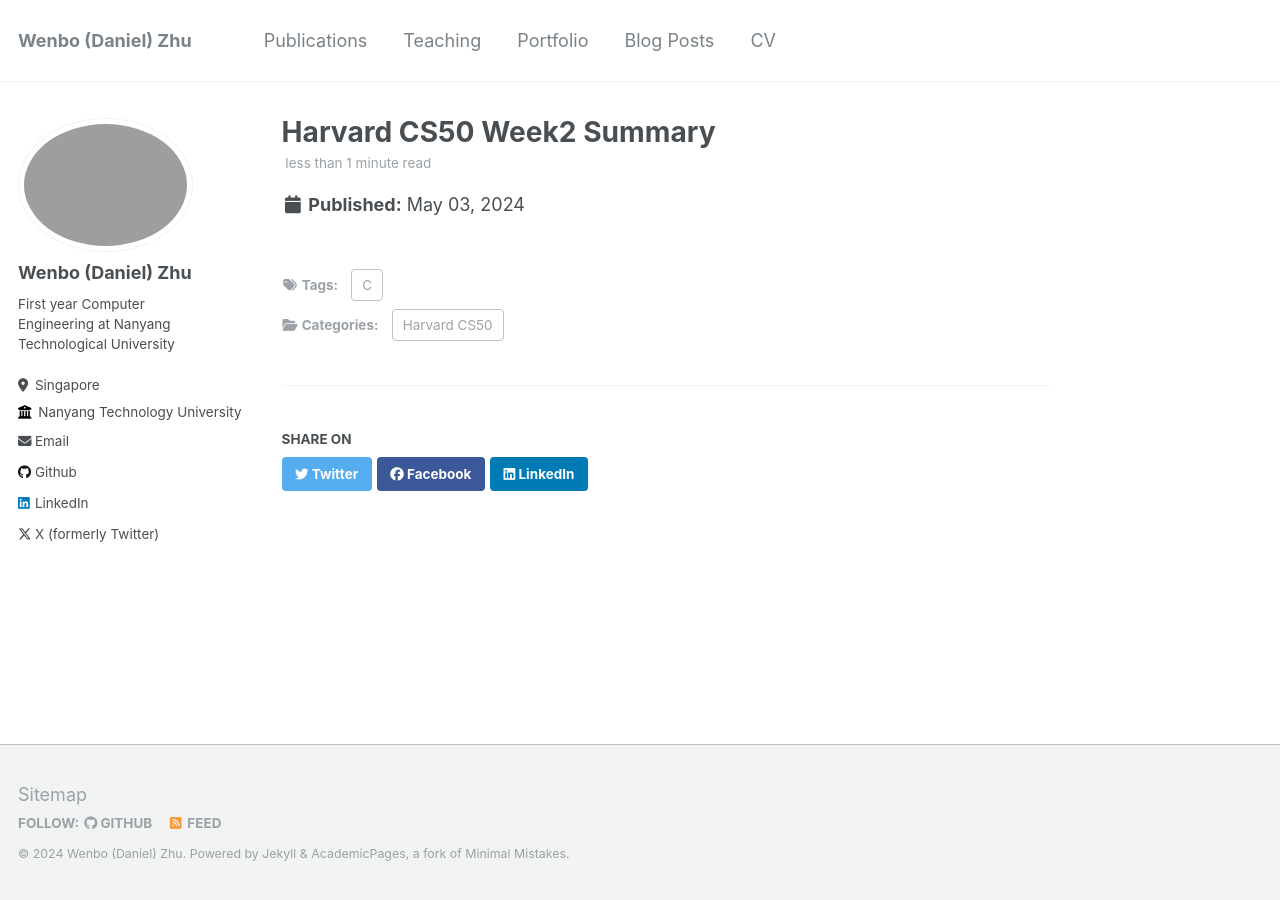
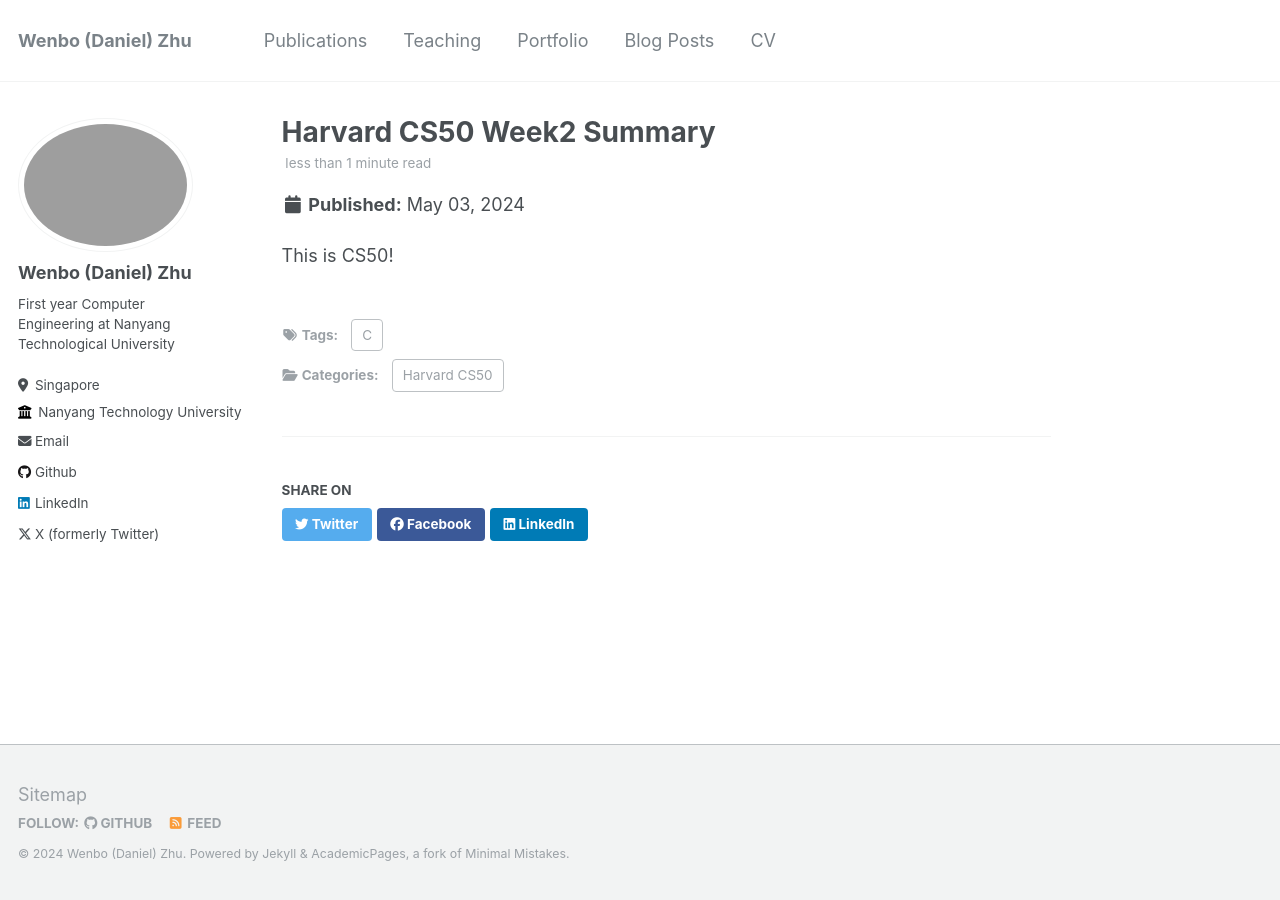
Before and after one commit to mendax1234/mendax1234.github.io, a Jekyll site: the page built from _posts/2024-05-03-Harvard-CS50-Week2.md, in a window 1280 px wide. Built offline with Jekyll 4.4.1, drawn with Linux system fonts in a browser that asks for light colours.

```diff
--- a/_posts/2024-05-03-Harvard-CS50-Week2.md
+++ b/_posts/2024-05-03-Harvard-CS50-Week2.md
@@ -2,9 +2,11 @@
 layout: single
 title:  "Harvard CS50 Week2 Summary"
 header:
-  teaser: "unsplash-gallery-image-2-th.jpg"
+  teaser: "/images/posts/Harvard-CS50.png"
 categories:
   - Harvard CS50
 tags:
   - C
 ---
+
+This is CS50!
```
Also changed, not shown: _pages/about.md (+1 -0 lines), images/posts/Harvard-CS50.png (added).
